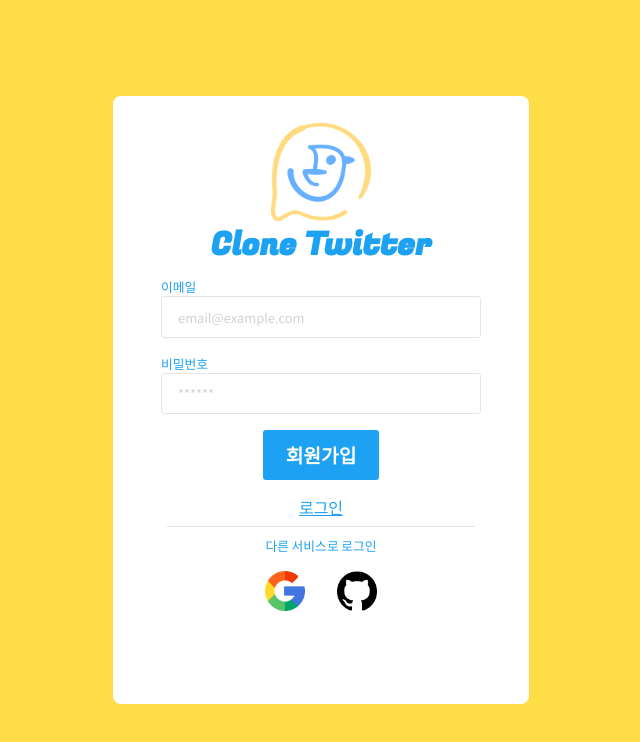
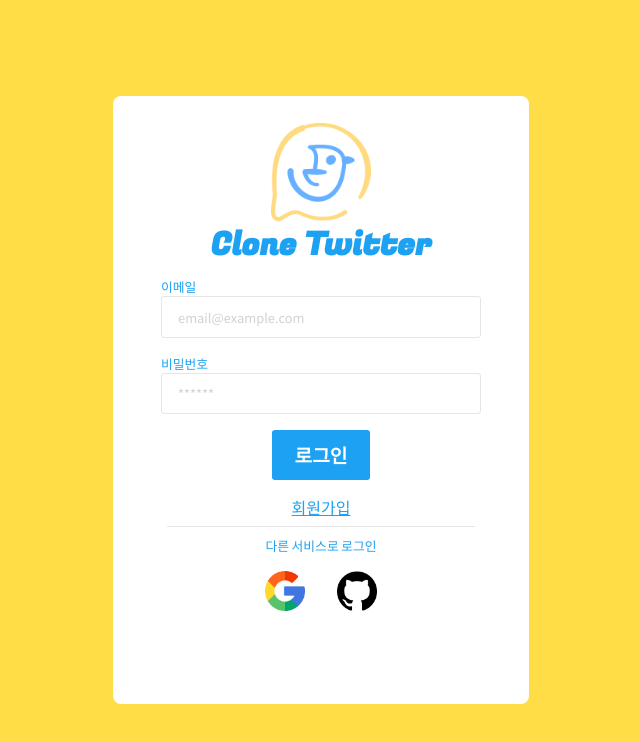
Before and after one commit to from-june/react-clone-twitter, a React (Create React App) app: page /#/ in a window 1280 px wide. Shown: the top 742 px of the page, without its empty margins (319-959 px from the left). Built offline with nearby package versions, Linux system fonts and the light colour scheme; no server answers.

Commit message:
🩹 Edit default value to newAccount

```diff
--- a/src/routes/Auth.js
+++ b/src/routes/Auth.js
@@ -12,7 +12,7 @@ import mainLogo from 'images/twitter.png';
 const Auth = () => {
   const [email, setEmail] = useState('');
   const [password, setPassword] = useState('');
-  const [newAccount, setNewAccount] = useState(true);
+  const [newAccount, setNewAccount] = useState(false);
   const [error, setError] = useState('');
 
   const onInputChange = event => {
```
